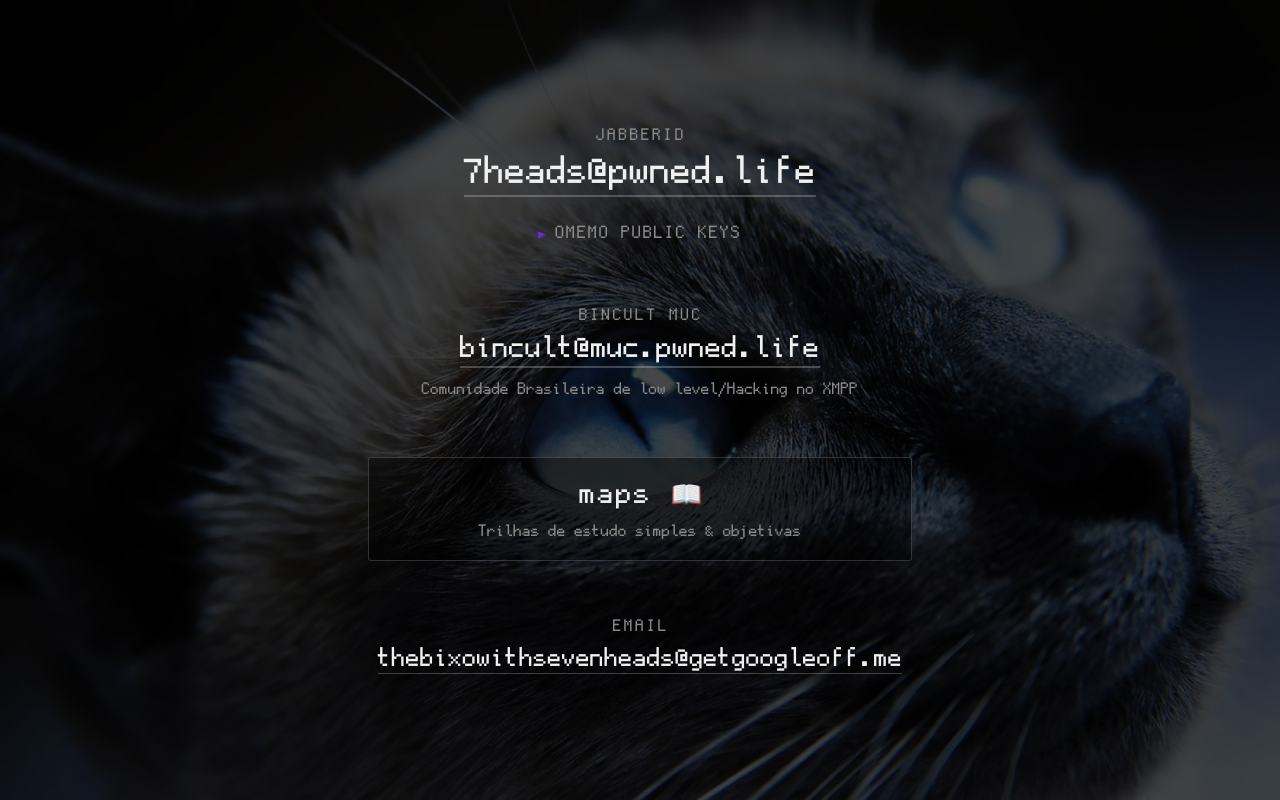
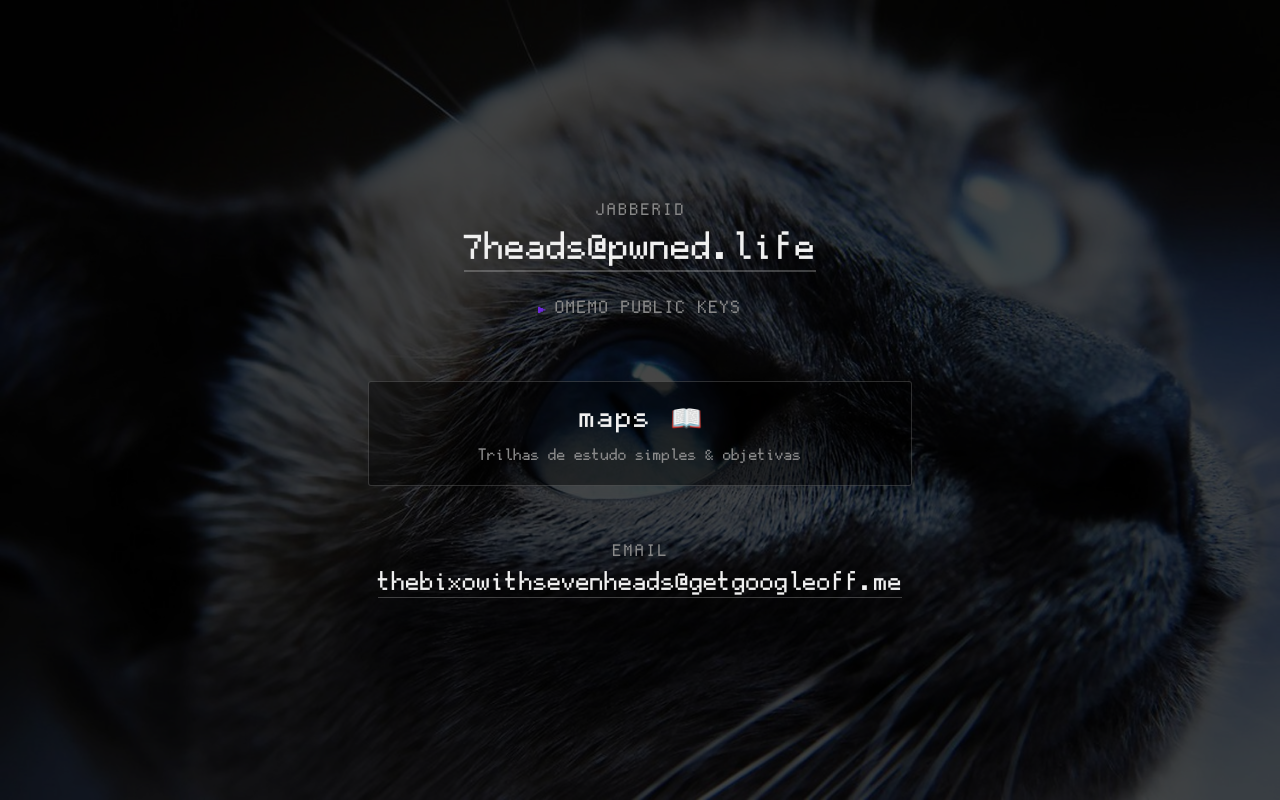
Before and after one commit to thebixowithsevenheads/thebixowithsevenheads.github.io, a plain HTML site: page index.html in a window 1280 px wide. Drawn offline with Linux system fonts and the light colour scheme.

Commit message:
FUCK MUC AND FUCK XMPP PEOPLE (i love my friends)

```diff
--- a/css/style.css
+++ b/css/style.css
@@ -155,25 +155,7 @@ main {
   overflow-wrap: break-word;
 }
 
-.room {
-  /* endereço de sala, não pessoal: um degrau abaixo do .jid pra hierarquia
-     ficar JID > sala > email. 22 caracteres, cabem folgados nos 34rem. */
-  font-size: clamp(1.125rem, 5vw, 1.875rem);
-  line-height: 1.2;
-  overflow-wrap: break-word;
-}
-
-.tagline {
-  /* frase de apoio da sala: fica na mesma escala do .hint, cinza, pra ler
-     como legenda do endereço acima e não competir com ele */
-  font-size: clamp(0.8125rem, 2.4vw, 1rem);
-  line-height: 1.4;
-  color: var(--dim);
-  margin-top: 0.75em;
-}
-
-.jid a,
-.room a {
+.jid a {
   color: var(--fg);
   text-decoration: none;
   border-bottom: 2px solid rgba(240, 240, 240, 0.25);
@@ -181,9 +163,7 @@ main {
 }
 
 .jid a:hover,
-.jid a:focus-visible,
-.room a:hover,
-.room a:focus-visible {
+.jid a:focus-visible {
   color: var(--purple);
   border-bottom-color: var(--purple);
 }
@@ -234,7 +214,6 @@ main {
 
 .card-title {
   display: block;
-  /* mesma escala do .room: o card é irmão da sala na hierarquia */
   font-size: clamp(1.125rem, 5vw, 1.875rem);
   line-height: 1.2;
   letter-spacing: 0.06em;
@@ -315,7 +294,6 @@ a:focus-visible {
 
 @media (prefers-reduced-motion: no-preference) {
   .jid a,
-  .room a,
   .mail a,
   .gatonet,
   .keys summary,
--- a/index.html
+++ b/index.html
@@ -59,12 +59,6 @@ D40E6766 8A31028D 5D2CF762 A0DF415E</pre>
   </section>
 
   <section class="block">
-    <h2 class="label">bincult muc</h2>
-    <p class="room"><a href="xmpp:bincult@muc.pwned.life?join">bincult@muc.pwned.life</a></p>
-    <p class="tagline">Comunidade Brasileira de low level/Hacking no XMPP</p>
-  </section>
-
-  <section class="block">
     <a class="card" href="https://maps.thebixowithsevenheads.wtf/">
       <span class="card-title">maps <span class="ico" aria-hidden="true">📖</span></span>
       <span class="card-desc">Trilhas de estudo simples &amp; objetivas</span>
```
Also changed, not shown: 1 other file.
